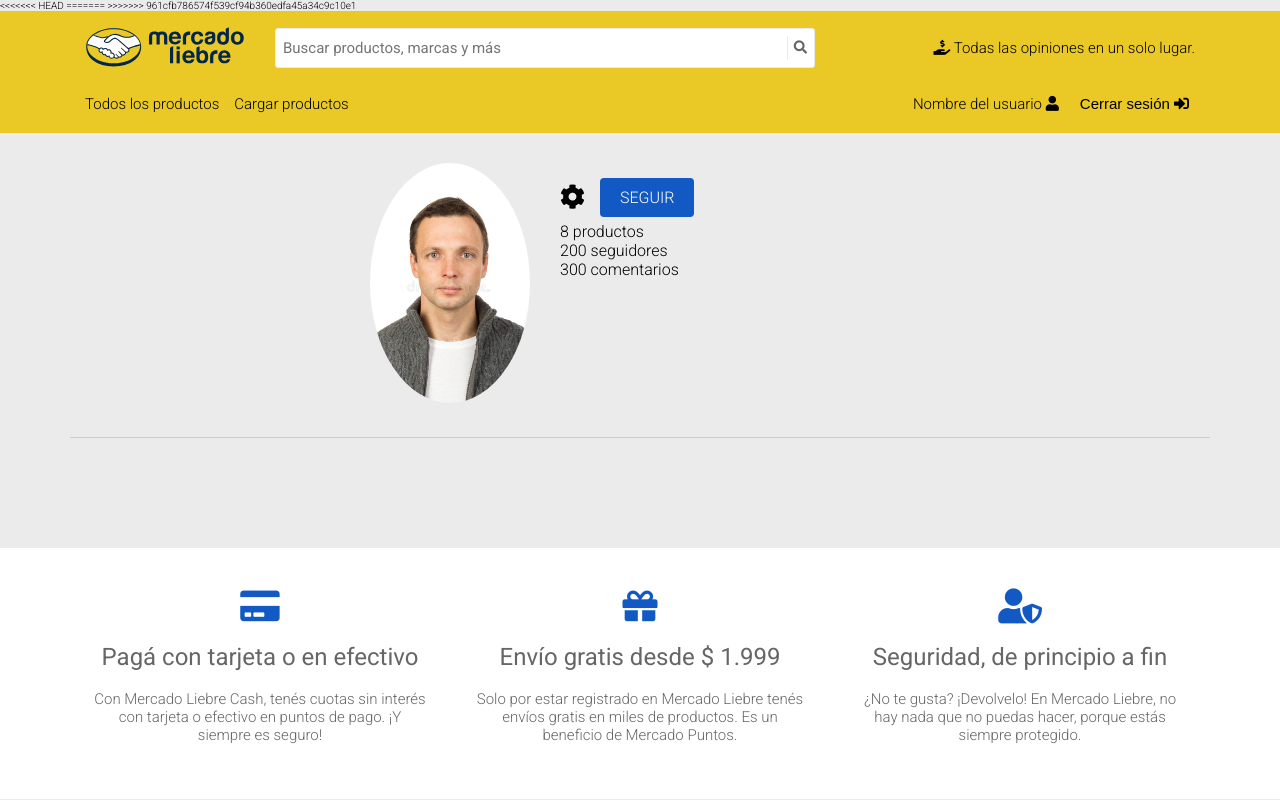
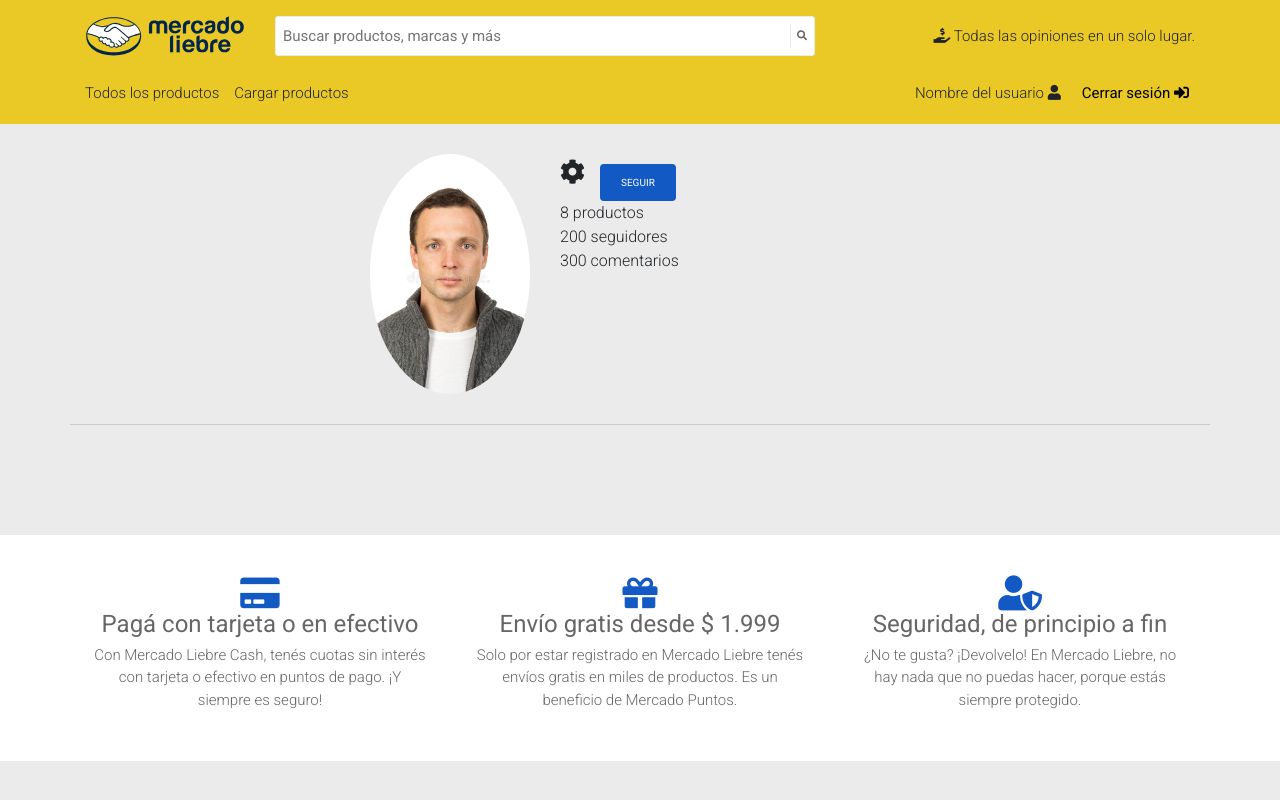
Before and after one commit to TomasCarzolio/Proyecto, a Node project: template proyectoKonfet/views/profile.ejs in a window 1280 px wide. Run offline with Node 20 templates, Linux system fonts and the light colour scheme; the template is opened without the code that fills it, so the values that code supplies are empty; some libraries are stand-ins or nearby versions.

Commit message:
Avances en el archivo headerLogueado.ejs

```diff
--- a/proyectoKonfet/views/partials/headerLogueado.ejs
+++ b/proyectoKonfet/views/partials/headerLogueado.ejs
@@ -4,13 +4,11 @@
 <head>
 	<meta charset="UTF-8">
 	<meta name="viewport" content="width=device-width, initial-scale=1.0">
-<<<<<<< HEAD
+	<link href="https://cdn.jsdelivr.net/npm/bootstrap@5.1.3/dist/css/bootstrap.min.css" rel="stylesheet"
+	integrity="sha384-1BmE4kWBq78iYhFldvKuhfTAU6auU8tT94WrHftjDbrCEXSU1oBoqyl2QvZ6jIW3" crossorigin="anonymous">
+
 	<link width="" rel="shortcut icon" href="/images/logo-mercado-liebre.jpg" />
 
-=======
-	<link width="" rel="shortcut icon" href="/public/images/logo-mercado-liebre" />
-
->>>>>>> 961cfb786574f539cf94b360edfa45a34c9c10e1
 	<title> Mercado Liebre Argentina</title>
 	<!-- Font Awesome Stylesheet -->
 	<link rel="stylesheet" href="https://cdnjs.cloudflare.com/ajax/libs/font-awesome/5.11.2/css/all.min.css">
```
